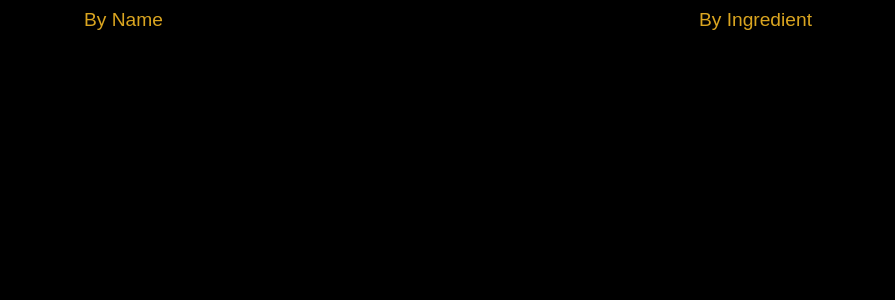
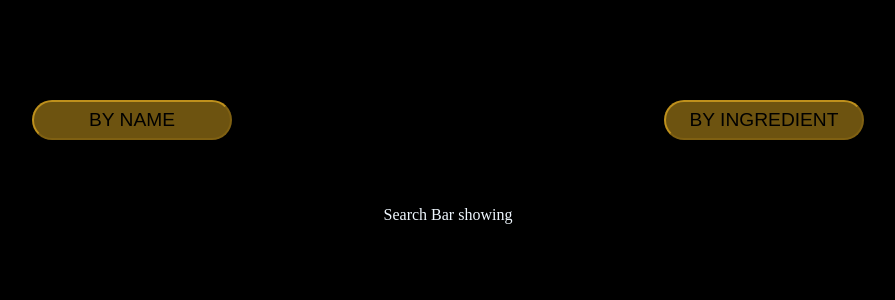
Before and after one commit to RaySandhu/bottoms-up, a Vue app in the folder BottomsUp/: page / in a window 1280 px wide. Shown: the top 300 px of the page, without its empty margins (192-1087 px from the left). Built offline with nearby package versions, Linux system fonts and the light colour scheme.

Commit message:
Basic CSS, playing around with Vue state using props and emit, learning about watchers. Conditional rendering of components implemented

```diff
--- a/BottomsUp/components/Navbar.vue
+++ b/BottomsUp/components/Navbar.vue
@@ -1,11 +1,24 @@
 <script>
-  export default {}
+  export default {
+    props : {
+      display: Boolean
+    },
+    watch: {
+
+    },
+    methods: {
+      changeDisplay(bool) {
+        console.log(bool)
+        this.$emit("change", bool)
+      }
+    }
+  }
 </script>
 
 <template>
   <div className="buttons">
-    <button>By Name</button>
-    <button>By Ingredient</button>
+    <button @click="changeDisplay(true)"> By Name </button>
+    <button @click="changeDisplay(false)">By ingredient</button>
   </div>
 </template>
 
@@ -14,13 +27,25 @@
     display: flex;
     justify-content: space-around;
     background-color: inherit;
-    width: 100%
+    width: 100%;
+    margin-top: 100px;
+    align-items: center;
   }
 
   button {
-    border-style: hidden;
+    border-color: rgb(218, 165, 32, 0.75);
+    border-radius: 20px;
     font-size: larger;
-    color: goldenrod;
-    background-color: black;
+    color: black;
+    font-family: 'Montserrat' Geneva, Tahoma, sans-serif;
+    /*font not working */
+    background-color: rgb(218, 165, 32, 0.5);
+    height: 40px;
+    width: 200px;
+    text-transform: uppercase;
+  }
+
+  button:active{
+    transform: translateY(3px);
   }
 </style>
--- /dev/null
+++ b/BottomsUp/components/SearchByIng.vue
@@ -0,0 +1,15 @@
+<script>
+    export default {}
+</script>
+
+<template>
+    <p>
+        Ingredient List showing
+    </p>
+</template>
+
+<style scoped>
+    p {
+        color:aliceblue
+    }
+</style>
--- /dev/null
+++ b/BottomsUp/components/SearchByName.vue
@@ -0,0 +1,15 @@
+<script>
+    export default {}
+</script>
+
+<template>
+    <p>
+        Search Bar showing
+    </p>
+</template>
+
+<style scoped>
+    p {
+        color:aliceblue
+    }
+</style>
--- a/BottomsUp/src/App.vue
+++ b/BottomsUp/src/App.vue
@@ -1,23 +1,57 @@
 <script>
-// @import url('https://fonts.googleapis.com/css?family=Montserrat')
 import Navbar from '../components/Navbar.vue'
+import SearchByName from '../components/SearchByName.vue'
+import SearchByIng from '../components/SearchByIng.vue'
 
 export default {
   name: 'app',
+  data() {
+    return(
+      {
+        showing: true
+      }
+    )
+  },
   components: {
-    Navbar
+    Navbar,
+    SearchByIng,
+    SearchByName
+  },
+  watch: {
+
+  },
+  methods: {
+    renderCorrect(i) {
+      this.showing = i
+      console.log(i)
+    }
   }
 }
 </script>
 
 <template>
   <header>
-	  <Navbar />
+	  <Navbar :display= true @change="renderCorrect"/>
   </header>
+  <main>
+    <div v-if="showing === true">
+      <SearchByName />
+    </div>
+    <div v-else>
+      <SearchByIng />
+    </div>
+  </main>
 </template>
 
 <style>
+@import url('https://fonts.googleapis.com/css2?family=Montserrat:wght@100&family=Special+Elite&display=swap');
   body {
     background-color: black;
   }
+
+  main{
+    display: flex;
+    justify-content: center;
+    margin-top: 50px;
+  }
 </style>
```
Also changed, not shown: BottomsUp/components/searchName/SearchBar.vue (added).
